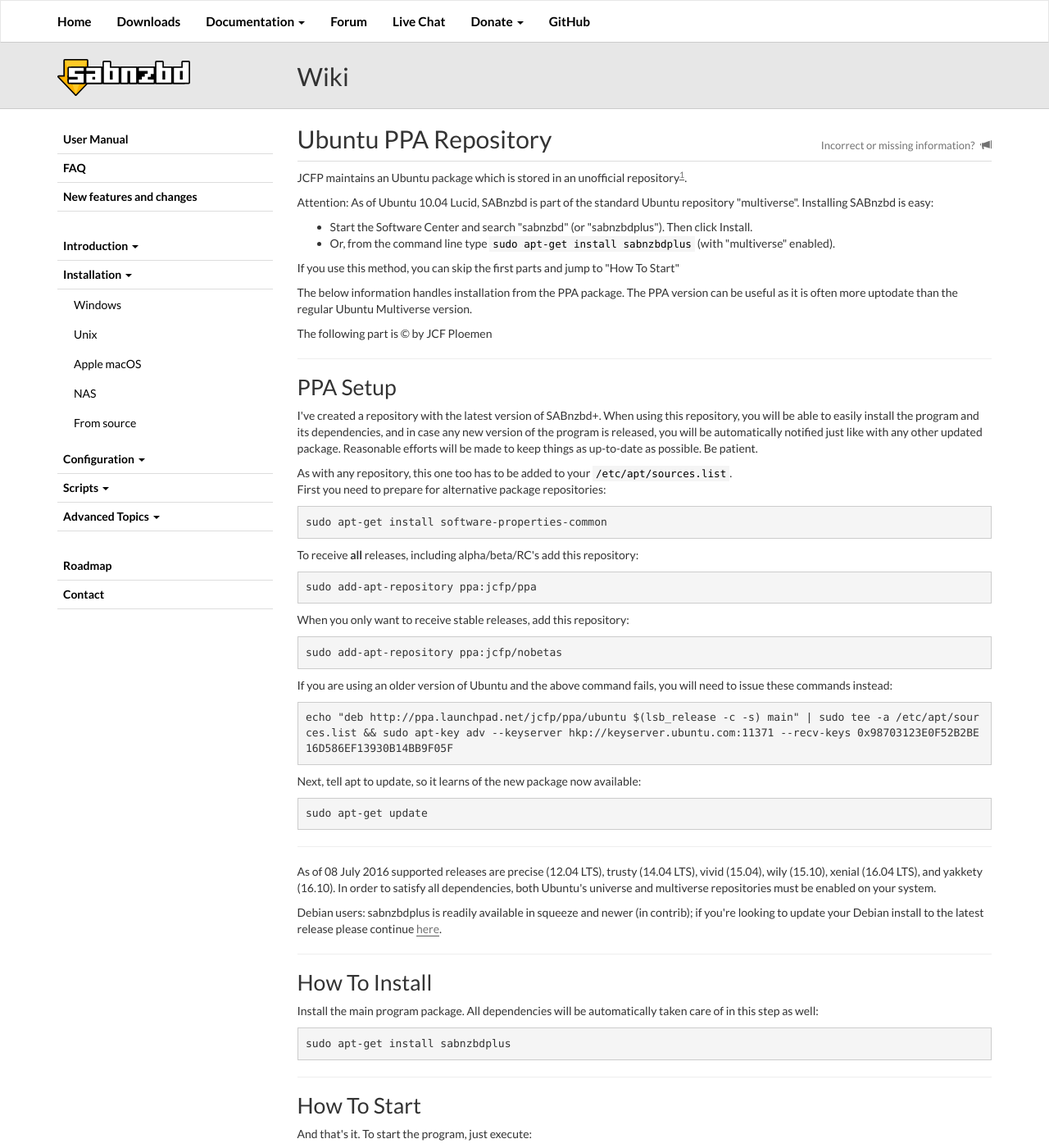
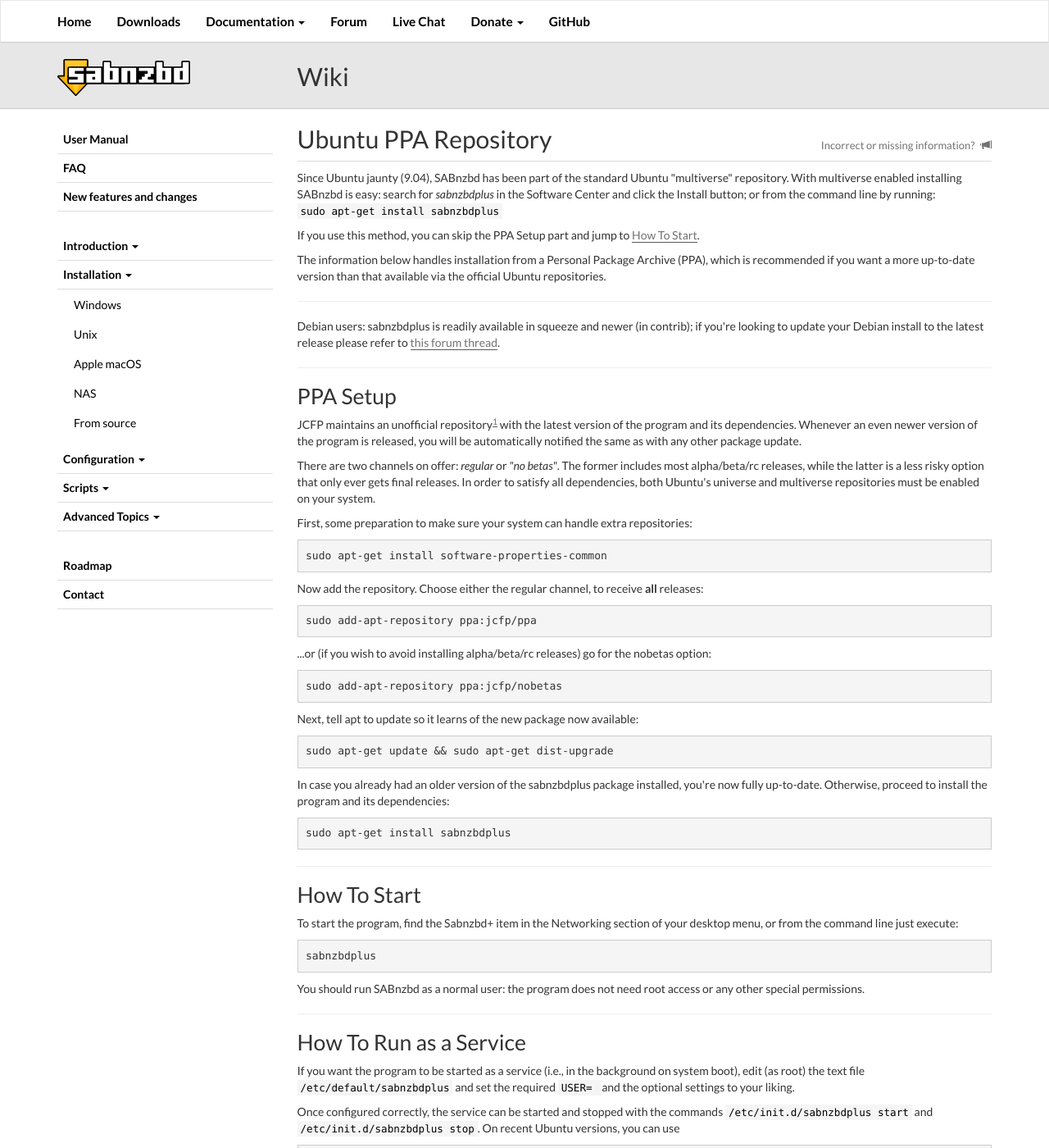
Before and after one commit to sabnzbd/sabnzbd.github.io, a Jekyll site: the page built from wiki/installation/install-ubuntu-repo.html, in a window 1280 px wide and 1400 px high. Shown: the whole window at 82% size. Built offline with Jekyll 4.4.1, drawn with Linux system fonts in a browser that asks for light colours; some of the changed text lies outside the part shown.

Commit message:
overhaul repo info
make sure instructions use 'dist-upgrade' to prevent the update from being held back over new dependencies and/or the merger of the interface templates into the main package.

```diff
--- a/wiki/installation/install-ubuntu-repo.html
+++ b/wiki/installation/install-ubuntu-repo.html
@@ -1,68 +1,55 @@
 ---
 title: Ubuntu PPA Repository
 ---
-<p>JCFP maintains an Ubuntu package which is stored in an unofficial repository<sup class="footnoteref"><a id="footnoteref-1" href="#footnote-1">1</a></sup>.</p>
-<p>Attention: As of Ubuntu 10.04 Lucid, SABnzbd is part of the standard Ubuntu repository "multiverse". Installing SABnzbd is easy:</p>
-<ul>
-    <li>Start the Software Center and search "sabnzbd" (or "sabnzbdplus"). Then click Install.</li>
-    <li>Or, from the command line type <code>sudo apt-get install sabnzbdplus</code> (with "multiverse" enabled).</li>
-</ul>
-<p>If you use this method, you can skip the first parts and jump to "How To Start"</p>
-<p>The below information handles installation from the PPA package. The PPA version can be useful as it is often more uptodate than the regular Ubuntu Multiverse version.</p>
-<p>The following part is &copy; by JCF Ploemen</p>
+<p>Since Ubuntu jaunty (9.04), SABnzbd has been part of the standard Ubuntu "multiverse" repository. With multiverse enabled installing SABnzbd is easy: search for <i>sabnzbdplus</i> in the Software Center and click the Install button; or from the command line by running: <code>sudo apt-get install sabnzbdplus</code></p>
+<p>If you use this method, you can skip the PPA Setup part and jump to <a id="tocref-1" href="#toc2">How To Start</a>.</p>
+<p>The information below handles installation from a Personal Package Archive (PPA), which is recommended if you want a more up-to-date version than that available via the official Ubuntu repositories.</p>
+
+<hr>
+<p>Debian users: sabnzbdplus is readily available in squeeze and newer (in contrib); if you're looking to update your Debian install to the latest release please refer to <a href="https://forums.sabnzbd.org/viewtopic.php?f=16&amp;t=9844">this forum thread</a>.</p>
+
 <hr>
 <h1 id="toc0"><span>PPA Setup</span></h1>
-<p>I've created a repository with the latest version of SABnzbd+. When using this repository, you will be able to easily install the program and its dependencies, and in case any new version of the program is released, you will be automatically notified just like with any other updated package. Reasonable efforts will be made to keep things as up-to-date as possible. Be patient.</p>
+<p>JCFP maintains an unofficial repository<sup class="footnoteref"><a id="footnoteref-1" href="#footnote-1">1</a></sup> with the latest version of the program and its dependencies. Whenever an even newer version of the program is released, you will be automatically notified the same as with any other package update.</p>
+<p>There are two channels on offer: <i>regular</i> or <i>"no betas"</i>. The former includes most alpha/beta/rc releases, while the latter is a less risky option that only ever gets final releases. In order to satisfy all dependencies, both Ubuntu's universe and multiverse repositories must be enabled on your system.</p>
 
-
-<p>As with any repository, this one too has to be added to your <code>/etc/apt/sources.list</code>.<br/>
-First you need to prepare for alternative package repositories:
+<p>First, some preparation to make sure your system can handle extra repositories:</p>
 <div class="code">
     <pre><code>sudo apt-get install software-properties-common</code></pre>
 </div>
-<p>To receive <strong>all</strong> releases, including alpha/beta/RC's add this repository:
+
+<p>Now add the repository. Choose either the regular channel, to receive <strong>all</strong> releases:
 <div class="code">
     <pre><code>sudo add-apt-repository ppa:jcfp/ppa</code></pre>
 </div>
-<p>When you only want to receive stable releases, add this repository:
+<p>...or (if you wish to avoid installing alpha/beta/rc releases) go for the nobetas option:
 <div class="code">
     <pre><code>sudo add-apt-repository ppa:jcfp/nobetas</code></pre>
 </div>
 
-<p>If you are using an older version of Ubuntu and the above command fails, you will need to issue these commands instead:</p>
+<p>Next, tell apt to update so it learns of the new package now available:</p>
 <div class="code">
-    <pre><code>echo "deb http://ppa.launchpad.net/jcfp/ppa/ubuntu $(lsb_release -c -s) main" | sudo tee -a /etc/apt/sources.list &amp;&amp; sudo apt-key adv --keyserver hkp://keyserver.ubuntu.com:11371 --recv-keys 0x98703123E0F52B2BE16D586EF13930B14BB9F05F</code>
-</pre>
+    <pre><code>sudo apt-get update && sudo apt-get dist-upgrade</code></pre>
 </div>
-<p>Next, tell apt to update, so it learns of the new package now available:</p>
+
+<p>In case you already had an older version of the sabnzbdplus package installed, you're now fully up-to-date. Otherwise, proceed to install the program and its dependencies:</p>
 <div class="code">
-    <pre><code>sudo apt-get update</code>
-</pre>
+    <pre><code>sudo apt-get install sabnzbdplus</code></pre>
 </div>
-<hr>
-<p>As of 08 July 2016 supported releases are precise (12.04 LTS), trusty (14.04 LTS), vivid (15.04), wily (15.10), xenial (16.04 LTS), and yakkety (16.10). In order to satisfy all dependencies, both Ubuntu's universe and multiverse repositories must be enabled on your system.
-<p>Debian users: sabnzbdplus is readily available in squeeze and newer (in contrib); if you're looking to update your Debian install to the latest release please continue <a href="http://forums.sabnzbd.org/viewtopic.php?f=16&amp;t=9844">here</a>.
 
 <hr>
-<h1 id="toc1"><span>How To Install</span></h1>
-<p>Install the main program package. All dependencies will be automatically taken care of in this step as well:</p>
-<div class="code">
-    <pre><code>sudo apt-get install sabnzbdplus</code>
-</pre>
-</div>
-<hr>
 <h1 id="toc2"><span>How To Start</span></h1>
-<p>And that's it. To start the program, just execute:</p>
+<p>To start the program, find the Sabnzbd+ item in the Networking section of your desktop menu, or from the command line just execute:</p>
 <div class="code">
     <pre><code>sabnzbdplus</code>
 </pre>
 </div>
-<p>If this is the first time you run SABnzbd (or, more exact, if there is no sabnzbd.ini in ~/.sabnzbd/), SABnzbd will start the wizard which lets you fill out the needed parameters.</p>
-<p>It's preferred to run SABnzbd as a normal user: SABnzbd does not need any special root rights, and it's safer to run as a normal user.</p>
+<p>You should run SABnzbd as a normal user: the program does not need root access or any other special permissions.</p>
+
 <hr>
 <h1 id="toc3"><span>How To Run as a Service</span></h1>
-<p>If you want the program to be started as a service (i.e., in the background on system boot), you will need to edit (as root) the file <code>/etc/default/sabnzbdplus</code> and set the <code>USER= </code> to the appropriate setting and the <code>HOST=0.0.0.0</code> .</p>
-<p>Once configured correctly, you will be able to start and stop SABnzbd with the commands <code>/etc/init.d/sabnzbdplus start</code> and <code>/etc/init.d/sabnzbdplus stop</code>. On more recent Ubuntu versions, you can use</p>
+<p>If you want the program to be started as a service (i.e., in the background on system boot), edit (as root) the text file <code>/etc/default/sabnzbdplus</code> and set the required <code>USER= </code> and the optional settings to your liking.</p>
+<p>Once configured correctly, the service can be started and stopped with the commands <code>/etc/init.d/sabnzbdplus start</code> and <code>/etc/init.d/sabnzbdplus stop</code>. On recent Ubuntu versions, you can use</p>
 <div class="code">
     <pre><code>sudo service sabnzbdplus start</code>
 </pre>
@@ -76,12 +63,11 @@
 <hr>
 <h1 id="toc4"><span>The Fine Print</span></h1>
 <ol>
-    <li>This is an unofficial package from an unofficial repository. Don't file bugs about packages installed from this repository in Ubuntu's bug tracker, instead complain right here in this topic.</li>
-    <li>Several small changes have been made compared to stock SABnzbd the only one relevant for everyday use is that the version from the package always tries to find and use the configuration in the home directory of the user starting it, even when run in the background. The standard one doesn't, instead when run with the <code>-daemon option</code> it always assumes its configuration is in the same directory as the executable. This is undesirable with a system-wide install on Linux, since it causes the program to attempt to store its configuration file in /usr/bin.</li>
-    <li>The sabnzbdplus package is also available from the official <a href="https://launchpad.net/ubuntu/+source/sabnzbdplus">Ubuntu</a> repositories (jaunty/9.04 and newer, in multiverse) as well as from <a href="http://packages.debian.org/search?keywords=sabnzbdplus">Debian</a> (sid/unstable, in contrib). It's safe to use the ppa and the official repositories side by side in Ubuntu; in case both have the same release the design of the package will cause the official repositories to take precedence.</li>
+    <li>This is an unofficial package from an unofficial repository. Don't file bugs about packages installed from this repository in Ubuntu's bug tracker, instead complain in a <a href="https://forums.sabnzbd.org/">forum</a> topic.</li>
+    <li>The sabnzbdplus package is also available from the official <a href="https://launchpad.net/ubuntu/+source/sabnzbdplus">Ubuntu</a> repositories (jaunty/9.04 and newer, in multiverse) as well as from <a href="http://packages.debian.org/search?keywords=sabnzbdplus">Debian</a> (debian 6.0/squeeze and newer, in contrib). In case the PPA and the official repositories both have the same release the design of the package will cause the official repositories to take precedence.</li>
 </ol>
 <p>If you are interested in packaging, want to grab the source package, or just check out the build logs, visit the <a href="https://launchpad.net/~jcfp/+archive">launchpad ppa page</a> of the repository.</p>
-<p>Enjoy!</p>
+
 <div class="footnotes-footer">
     <div class="title">Footnotes</div>
     <div class="footnote-footer" id="footnote-1">1. Remember that this package is not created and therefore <strong>not</strong> supported by the SABnzbd team! But do feel free to ask questions on the forum, which is frequently vistited by JCFP.</div>
```
